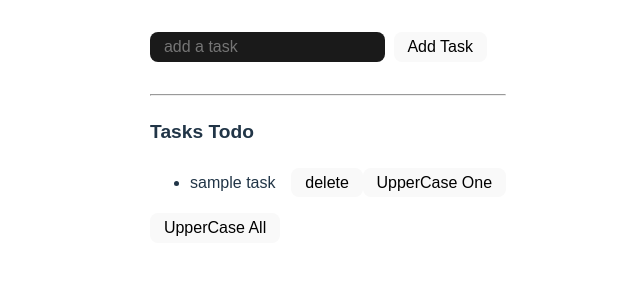
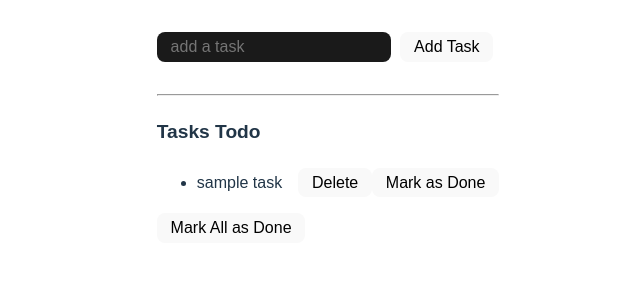
Before and after one commit to abhaytiwaricode/ReactJs-Practice-Code, a React (Vite) app in the folder react-state-class/: page / in a window 1280 px wide. Shown: the top 300 px of the page, without its empty margins (312-952 px from the left). Built offline with nearby package versions, Linux system fonts and the light colour scheme.

Commit message:
Todo Mark as Done Feature

```diff
--- a/react-state-class/src/components/TodoList.jsx
+++ b/react-state-class/src/components/TodoList.jsx
@@ -1,13 +1,13 @@
-import {useState} from "react";
-import {v4 as uuidv4} from "uuid";
+import { useState } from "react";
+import { v4 as uuidv4 } from "uuid";
 
 export default function TodoList() {
-    let [todos, setTodos] = useState([{task: "sample task", id: uuidv4()}]);
+    let [todos, setTodos] = useState([{ task: "sample task", id: uuidv4(), isDone: false }]);
     let [newTodo, setNewTodo] = useState("");
 
     let addNewTask = () => {
         setTodos((prevTodos) => {
-            return [...prevTodos, {task: newTodo, id: uuidv4()}];
+            return [...prevTodos, { task: newTodo, id: uuidv4(), isDone: false }];
         });
         setNewTodo("");
     };
@@ -17,27 +17,27 @@ export default function TodoList() {
     };
 
     let deleteTodo = (id) => {
-        setTodos((prevTodos) => todos.filter((prevTodos) => prevTodos.id !== id));
+        setTodos((prevTodos) => prevTodos.filter((todo) => todo.id !== id));
     };
 
-    let upperCaseAll = () => {
+    let markAllDone = () => {
         setTodos((prevTodos) => (
             prevTodos.map((todo) => {
                 return {
                     ...todo,
-                    task: todo.task.toUpperCase(),
+                    isDone: true,
                 };
             })
         ));
     };
 
-    let upperCaseOne = (id) => {
+    let markAsDone = (id) => {
         setTodos((prevTodos) => (
             prevTodos.map((todo) => {
-                if(todo.id === id) {
+                if (todo.id === id) {
                     return {
                         ...todo,
-                        task: todo.task.toUpperCase(),
+                        isDone: true,
                     };
                 } else {
                     return todo;
@@ -45,7 +45,6 @@ export default function TodoList() {
             })
         ));
     };
-
 
     return (
         <div>
@@ -57,21 +56,21 @@ export default function TodoList() {
             />{" "}
             &nbsp;
             <button onClick={addNewTask}>Add Task</button>
-            <br/>
-            <br/>
-            <hr/>
+            <br />
+            <br />
+            <hr />
             <h4>Tasks Todo</h4>
             <ul>
                 {todos.map((todo) => (
                     <li key={todo.id}>
-                        <span>{todo.task}</span>
-                        <button onClick={() => deleteTodo(todo.id)}>delete</button>
-                        <button onClick={() => upperCaseOne(todo.id)}>UpperCase One</button>
+                        <span style={todo.isDone ? { textDecorationLine: "line-through" } : {}}>{todo.task}</span>
+                        <button onClick={() => deleteTodo(todo.id)}>Delete</button>
+                        <button onClick={() => markAsDone(todo.id)}>Mark as Done</button>
                     </li>
                 ))}
             </ul>
 
-            <button onClick={upperCaseAll}>UpperCase All</button>
+            <button onClick={markAllDone}>Mark All as Done</button>
         </div>
     );
 }
```
